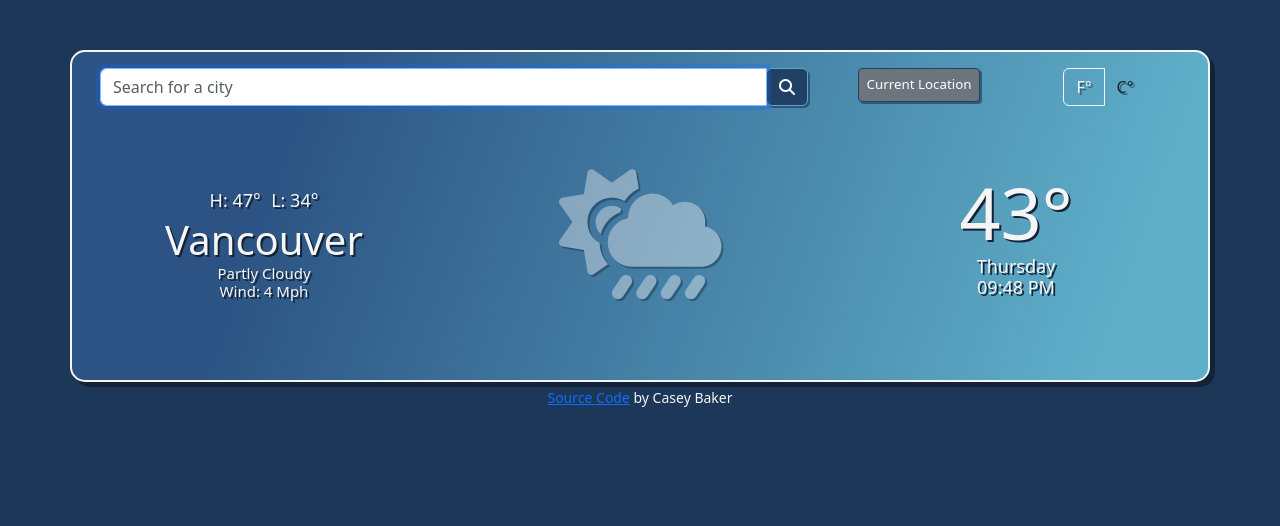
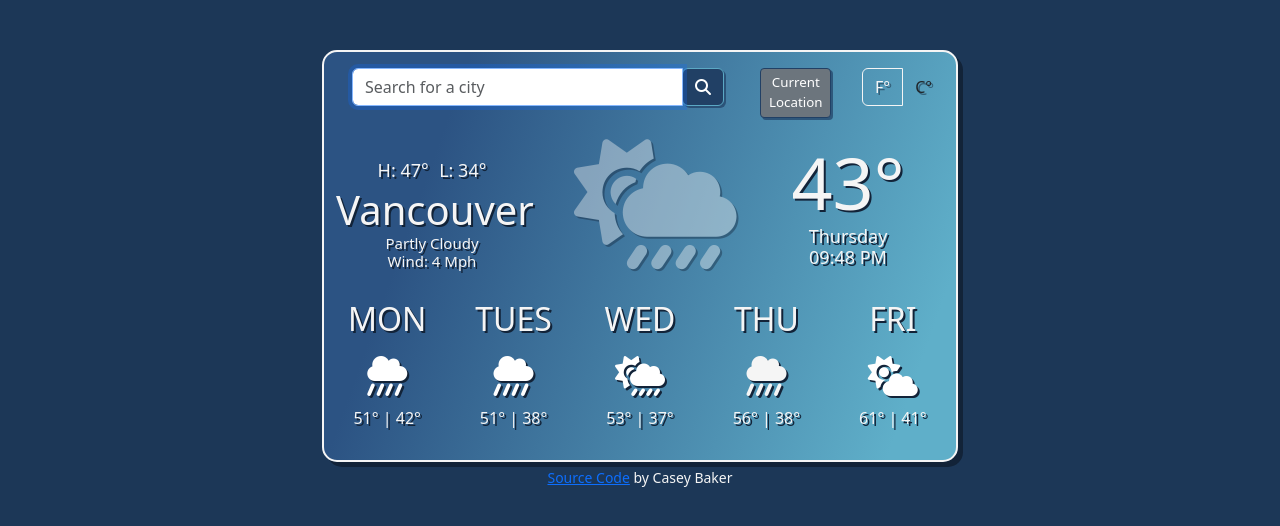
Before and after one commit to cj-baker/Weather-Application, a plain HTML site: page index.html in a window 1280 px wide. Drawn offline with nearby package versions, Linux system fonts and the light colour scheme; no server answers.

Commit message:
Added Forecast HTML and CSS. Adjusted container sizing.

```diff
--- a/index.html
+++ b/index.html
@@ -115,6 +115,45 @@
           </div>
         </div>
       </h1>
+      <div class="weekly-weather">
+        <h2>
+          <div class="row week-days">
+            <div class="col">MON</div>
+            <div class="col">TUES</div>
+            <div class="col">WED</div>
+            <div class="col">THU</div>
+            <div class="col">FRI</div>
+          </div>
+        </h2>
+        <div class="row week-icons">
+          <div class="col">
+            <i
+              class="fa-solid fa-cloud-showers-heavy"
+              style="color: #ffffff"
+            ></i>
+          </div>
+          <div class="col">
+            <i
+              class="fa-solid fa-cloud-showers-heavy"
+              style="color: #ffffff"
+            ></i>
+          </div>
+          <div class="col">
+            <i class="fa-solid fa-cloud-sun-rain" style="color: #ffffff"></i>
+          </div>
+          <div class="col"><i class="fa-solid fa-cloud-showers-heavy"></i></div>
+          <div class="col">
+            <i class="fa-solid fa-cloud-sun" style="color: #ffffff"></i>
+          </div>
+        </div>
+        <div class="row week-temps">
+          <div class="col">51° | 42°</div>
+          <div class="col">51° | 38°</div>
+          <div class="col">53° | 37°</div>
+          <div class="col">56° | 38°</div>
+          <div class="col">61° | 41°</div>
+        </div>
+      </div>
     </div>
     <small class="source-link">
       <a href="https://github.com/cj-baker/Weather-Application">Source Code</a>
--- a/src/style.css
+++ b/src/style.css
@@ -5,14 +5,15 @@ body {
   color: whitesmoke;
 }
 h1 {
-  margin-bottom: 80px;
-  margin-top: 30px;
+  margin-bottom: 30px;
 }
 
 .container {
   display: block;
   margin: 50px auto;
   margin-bottom: 5px;
+  width: fit-content;
+  height: fit-content;
   text-shadow: 2px 2px rgb(18, 35, 56);
   border-style: solid;
   border-color: whitesmoke;
@@ -57,9 +58,7 @@ h1 {
 .current-location {
   line-height: 70%;
 }
-#main-icon {
-  font-size: 130px;
-}
+
 .current-temp {
   font-size: 72px;
 }
@@ -68,11 +67,22 @@ h1 {
   align-items: center;
   justify-content: center;
 }
+#main-icon {
+  margin-left: 30px;
+  margin-right: 50px;
+  font-size: 130px;
+}
 #current-location-button {
   font-size: smaller;
-  height: 34px;
+  height: min-content;
   border-color: rgb(33, 64, 101);
   box-shadow: 2px 2px rgb(33, 64, 101, 70%);
+}
+.weekly-weather {
+  margin: 30px auto;
+}
+.week-icons {
+  font-size: 40px;
 }
 .source-link {
   display: block;
```
